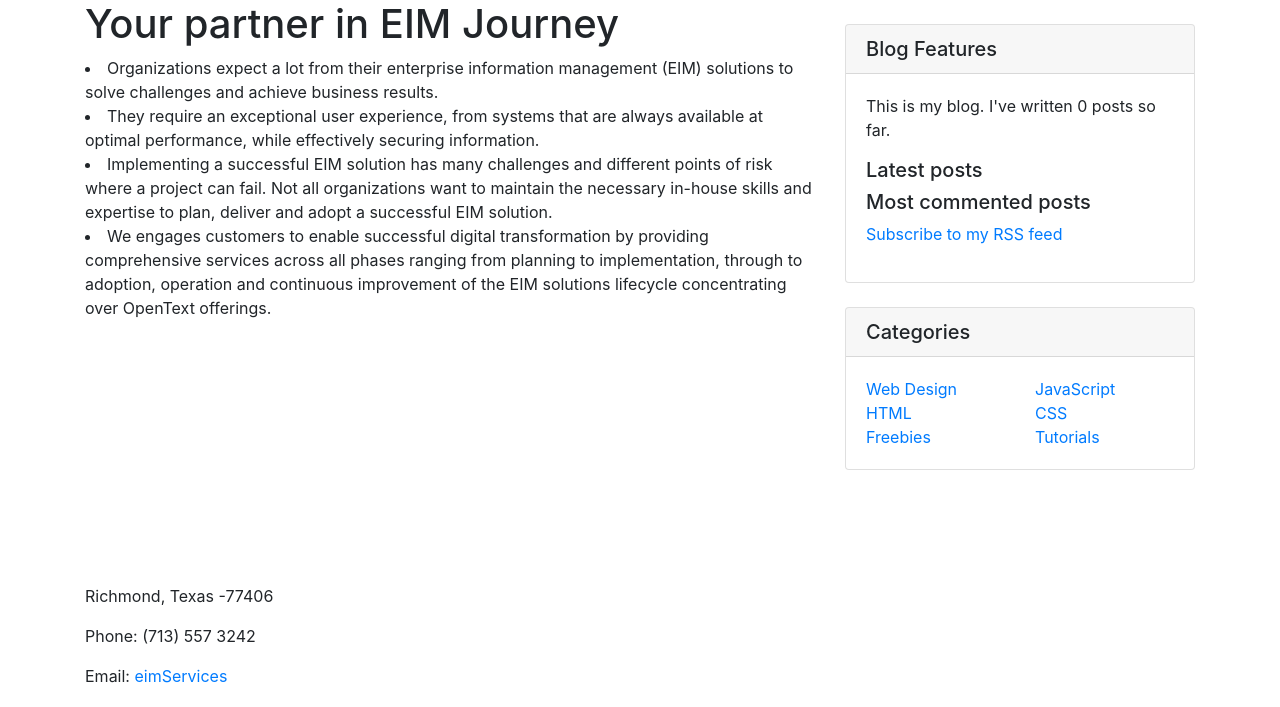
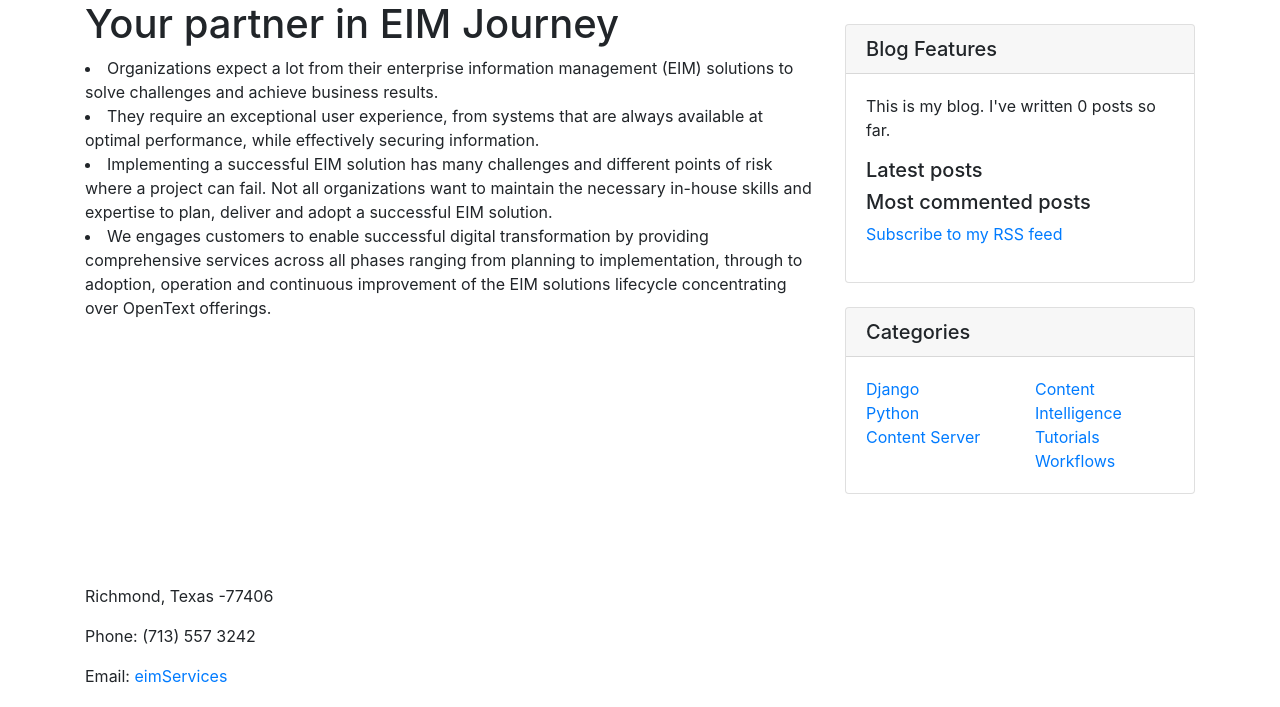
Before and after one commit to mkgiri1/blog_deployment, a Django app: page /about/ in a window 1280 px wide. Shown: the part 56-763 px from the top of the page. Run offline with Django 3.2, Linux system fonts and the light colour scheme; data that the repository does not hold is empty; parts of the project's set-up code (start-up, migrations or seed data) failed here and were passed over; some libraries are stand-ins or nearby versions.

Commit message:
Add files via upload

```diff
--- a/blog/templates/blog/sidebar.html
+++ b/blog/templates/blog/sidebar.html
@@ -27,26 +27,26 @@
                 <div class="col-lg-6">
                     <ul class="list-unstyled mb-0">
                         <li>
-                            <a href="#">Web Design</a>
+                            <a href="#">Django</a>
                         </li>
                         <li>
-                            <a href="#">HTML</a>
+                            <a href="#">Python</a>
                         </li>
                         <li>
-                            <a href="#">Freebies</a>
+                            <a href="#">Content Server</a>
                         </li>
                     </ul>
                 </div>
                 <div class="col-lg-6">
                     <ul class="list-unstyled mb-0">
                         <li>
-                            <a href="#">JavaScript</a>
-                        </li>
-                        <li>
-                            <a href="#">CSS</a>
+                            <a href="#">Content Intelligence</a>
                         </li>
                         <li>
                             <a href="#">Tutorials</a>
+                        </li>
+                        <li>
+                            <a href="#">Workflows</a>
                         </li>
                     </ul>
                 </div>
```
